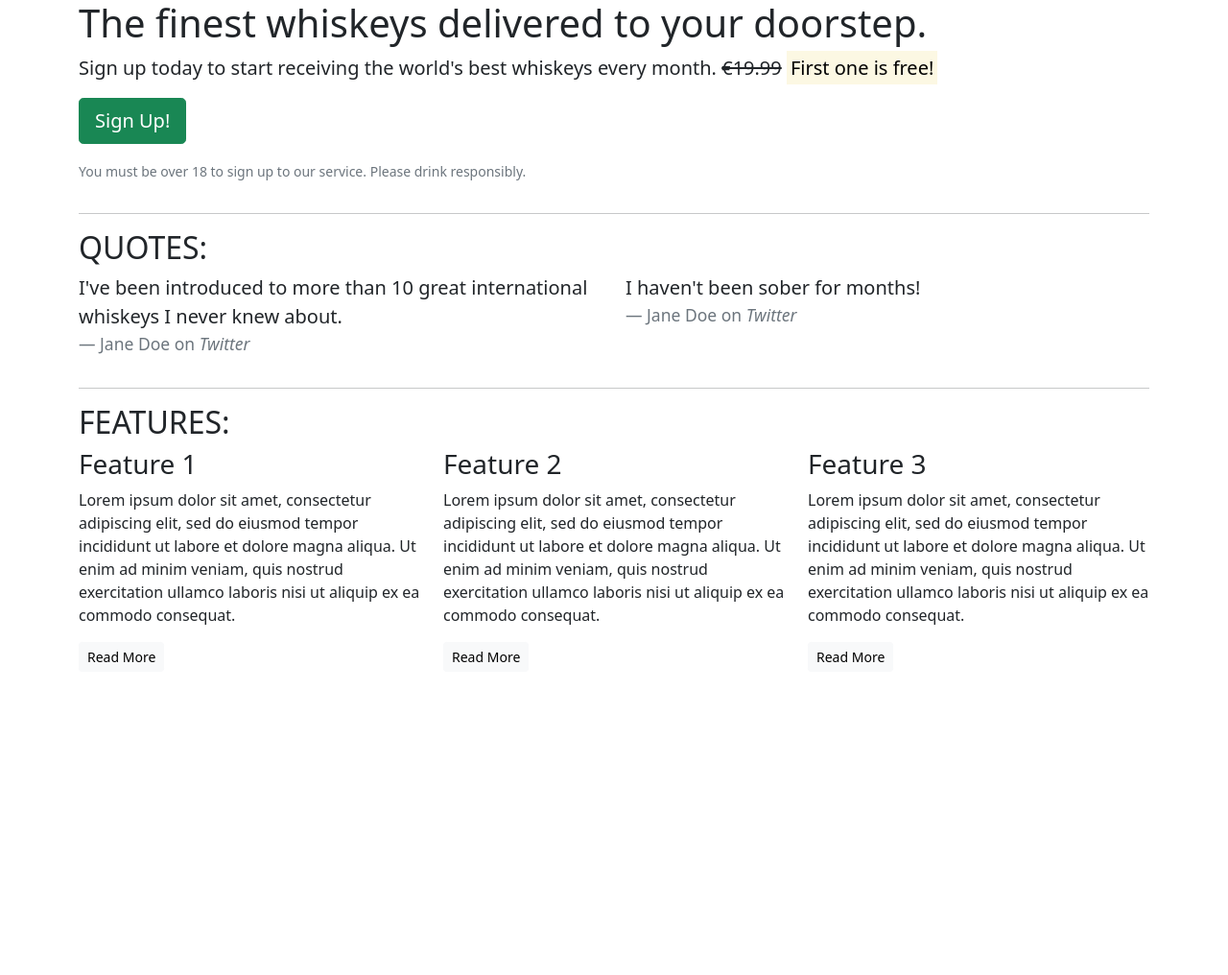
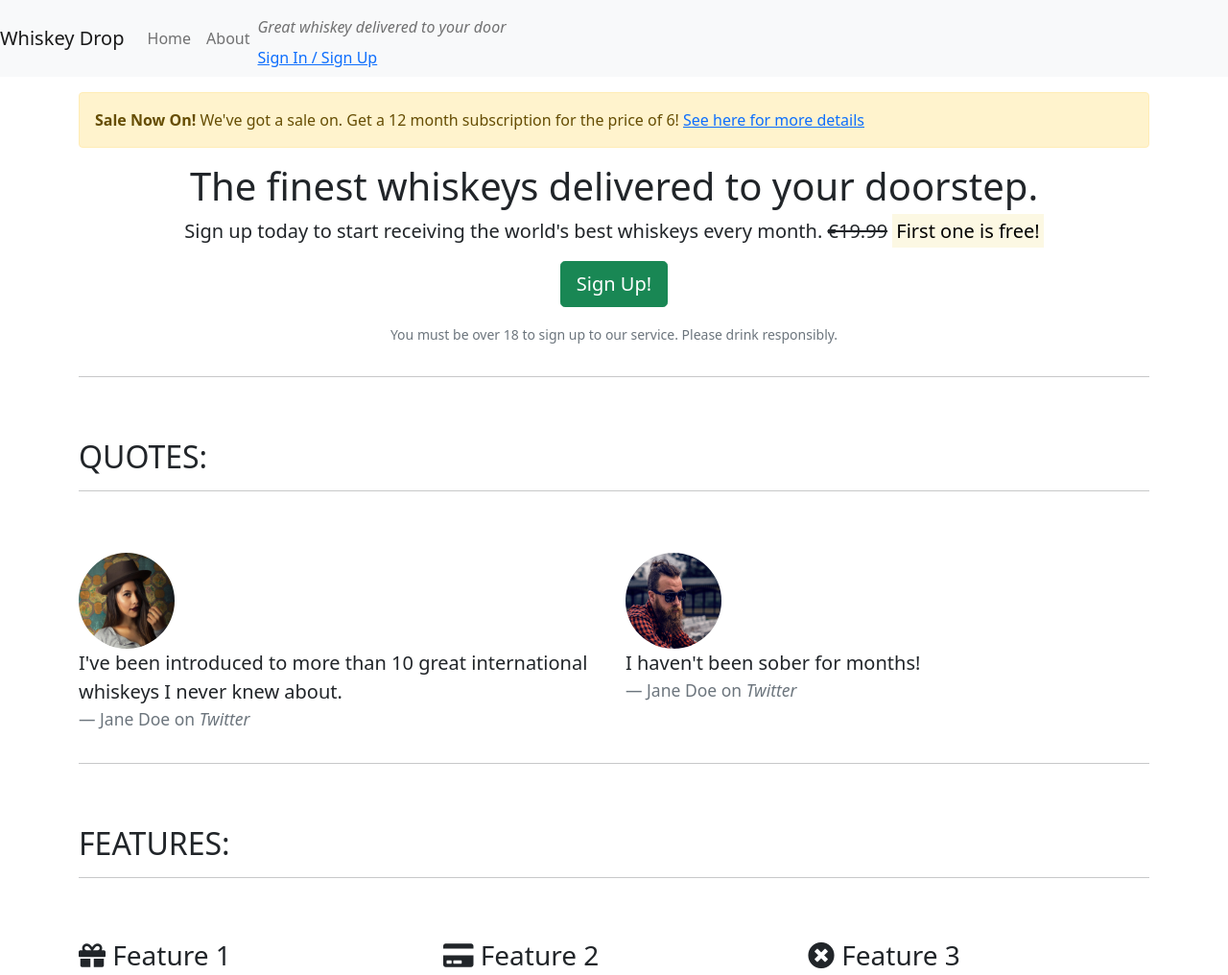
Before and after one commit to Matex600/Boot-strap-CI, a plain HTML site: page index.html in a window 1280 px wide. Shown: the top 1016 px of the page at 96% size. Before the commit the page ends 800 px from the top, so only its background shows below. Drawn offline with nearby package versions, Linux system fonts and the light colour scheme.

Commit message:
add extra styles to landing page

```diff
--- a/index.html
+++ b/index.html
@@ -3,80 +3,136 @@
 
 <head>
     <meta charset="utf-8">
-
+    <meta name="viewport" content="width=device-width, initial-scale=1.0">
     <title>Whiskey Drop | Taste a new whiskey every month</title>
-    <link href="https://cdn.jsdelivr.net/npm/bootstrap@5.1.3/dist/css/bootstrap.min.css" rel="stylesheet" integrity="sha384-1BmE4kWBq78iYhFldvKuhfTAU6auU8tT94WrHftjDbrCEXSU1oBoqyl2QvZ6jIW3" crossorigin="anonymous">
-    <meta name="viewport" content="width=device-width, initial-scale=1.0">
-    <script src="https://cdn.jsdelivr.net/npm/bootstrap@5.1.3/dist/js/bootstrap.bundle.min.js" integrity="sha384-ka7Sk0Gln4gmtz2MlQnikT1wXgYsOg+OMhuP+IlRH9sENBO0LRn5q+8nbTov4+1p" crossorigin="anonymous"></script>
+    <link href="https://cdn.jsdelivr.net/npm/bootstrap@5.1.3/dist/css/bootstrap.min.css" rel="stylesheet"
+        integrity="sha384-1BmE4kWBq78iYhFldvKuhfTAU6auU8tT94WrHftjDbrCEXSU1oBoqyl2QvZ6jIW3" crossorigin="anonymous">
+    <script src="https://cdn.jsdelivr.net/npm/bootstrap@5.1.3/dist/js/bootstrap.bundle.min.js"
+        integrity="sha384-ka7Sk0Gln4gmtz2MlQnikT1wXgYsOg+OMhuP+IlRH9sENBO0LRn5q+8nbTov4+1p" crossorigin="anonymous">
+    </script>
+    <link rel="stylesheet" href="https://use.fontawesome.com/releases/v5.6.1/css/all.css"
+        integrity="sha384-gfdkjb5BdAXd+lj+gudLWI+BXq4IuLW5IT+brZEZsLFm++aCMlF1V92rMkPaX4PP" crossorigin="anonymous">
 </head>
 
 <body>
-    <article class="container">
+    <!--Nav-->
+    <nav class="navbar navbar-light navbar-expand-sm bg-light">
+        <a href="/" class="navbar-brand">
+            Whiskey Drop</a>
+        <ul class="navbar-nav mr-auto">
+            <li class="active nav-item mr-2"><a class="nav-link" href="/">Home</a></li>
+            <li class="nav-item mr-2"><a class="nav-link" href="">About</a></li>
+            <li class="nav-item mr-2 d-block d-sm-none"><a class="nav-link" href="">Sign In / Sign Up</a></li>
+        </ul>
+
+        <div class="d-none d-md-block">
+            <p class="navbar-text my-auto mr-2"><i>Great whiskey delivered to your door</i></p>
+            <a href="/login">Sign In / Sign Up</a>
+        </div>
+        <!--</div>-->
+    </nav>
+    <article class="container mt-3">
+        <div class="row d-none d-sm-block">
+            <div class="col-12">
+                <div class="alert alert-warning">
+                    <strong>Sale Now On!</strong> We've got a sale on. Get a 12 month subscription for the price of 6!
+                    <a href="">See here for more details</a>
+                </div>
+            </div>
+        </div>
         <!-- Callout -->
         <div class="row">
             <div class="col-12">
-                <section class="callout">
+                <section class="callout jumbotron text-center">
                     <h1>The finest whiskeys delivered to your doorstep.</h1>
-                    <p class="lead">Sign up today to start receiving the world's best whiskeys every month. <s>€19.99</s> <strong><mark>First one is free!</mark></strong></p>
+                    <p class="lead">Sign up today to start receiving the world's best whiskeys every month.
+                        <s class="d-none d-sm-inline">€19.99</s>
+                        <span class="d-inline d-sm-none"><br></span>
+                        <strong><mark>First one is free!</mark></strong></p>
                     <p><button class="btn btn-lg btn-success">Sign Up!</button></p>
-                    <p class="text-muted"><small>You must be over 18 to sign up to our service. Please drink responsibly.</small></p>
+                    <p class="text-muted"><small>You must be over 18 to sign up to our service. Please drink
+                            responsibly.</small></p>
                 </section>
             </div>
         </div>
         <!-- /.callout -->
         <hr>
-
         <!-- Quotes -->
         <section class="quotes">
             <div class="row">
-                <div class="col-12">
+                <div class="col-12 my-5">
                     <h2 class="text-uppercase">Quotes:</h2>
+                    <hr />
                 </div>
             </div>
             <div class="row">
                 <div class="col-12 col-md-6">
-                    <blockquote class="blockquote">
-                        <p>I've been introduced to more than 10 great international whiskeys I never knew about.</p>
-                        <footer class="blockquote-footer">Jane Doe on <cite title="Twitter">Twitter</cite></footer>
-                    </blockquote>
+                    <div class="media">
+                        <div class="d-none d-sm-block">
+                            <img src="images/girl-image.png" class="rounded-circle mr-3" height=100 width=100>
+                        </div>
+                        <div class="media-body">
+                            <blockquote class="blockquote">
+                                <p>I've been introduced to more than 10 great international whiskeys I never knew about.
+                                </p>
+                                <footer class="blockquote-footer">Jane Doe on <cite title="Twitter">Twitter</cite>
+                                </footer>
+                            </blockquote>
+                        </div>
+                    </div>
                 </div>
                 <div class="col-12 col-md-6">
-                    <blockquote class="blockquote">
-                        <p>I haven't been sober for months!</p>
-                        <footer class="blockquote-footer">Jane Doe on <cite title="Twitter">Twitter</cite></footer>
-                    </blockquote>
+                    <div class="media">
+                        <div class="d-none d-sm-block">
+                            <img src="images/guy-image.png" class="rounded-circle mr-3" height=100 width=100>
+                        </div>
+                        <div class="media-body">
+                            <blockquote class="blockquote">
+                                <p>I haven't been sober for months!</p>
+                                <footer class="blockquote-footer">Jane Doe on <cite title="Twitter">Twitter</cite>
+                                </footer>
+                            </blockquote>
+                        </div>
+                    </div>
                 </div>
             </div>
         </section>
         <!-- /.quotes -->
         <hr>
-
         <!-- Features -->
         <section class="features">
             <div class="row">
-                <div class="col-12">
+                <div class="col-12 my-5">
                     <h2 class="text-uppercase">Features:</h2>
+                    <hr />
                 </div>
             </div>
             <div class="row">
                 <div class="col-12 col-md-6 col-lg-4">
                     <div class="feature">
-                        <h3>Feature 1</h3>
-                        <p>Lorem ipsum dolor sit amet, consectetur adipiscing elit, sed do eiusmod tempor incididunt ut labore et dolore magna aliqua. Ut enim ad minim veniam, quis nostrud exercitation ullamco laboris nisi ut aliquip ex ea commodo consequat.</p>
+                        <h3><i class="fas fa-gift d-none d-sm-inline"></i> Feature 1 <span
+                                class="badge badge-success">New!</span></h3>
+                        <p>Lorem ipsum dolor sit amet, consectetur adipiscing elit, sed do eiusmod tempor incididunt ut
+                            labore et dolore magna aliqua. Ut enim ad minim veniam, quis nostrud exercitation ullamco
+                            laboris nisi ut aliquip ex ea commodo consequat.</p>
                         <p><a class="btn btn-sm btn-light" href="">Read More</a></p>
                     </div>
                 </div>
                 <div class="col-12 col-md-6 col-lg-4">
                     <div class="feature">
-                        <h3>Feature 2</h3>
-                        <p>Lorem ipsum dolor sit amet, consectetur adipiscing elit, sed do eiusmod tempor incididunt ut labore et dolore magna aliqua. Ut enim ad minim veniam, quis nostrud exercitation ullamco laboris nisi ut aliquip ex ea commodo consequat.</p>
+                        <h3><i class="fas fa-credit-card d-none d-sm-inline"></i> Feature 2</h3>
+                        <p>Lorem ipsum dolor sit amet, consectetur adipiscing elit, sed do eiusmod tempor incididunt ut
+                            labore et dolore magna aliqua. Ut enim ad minim veniam, quis nostrud exercitation ullamco
+                            laboris nisi ut aliquip ex ea commodo consequat.</p>
                         <p><a class="btn btn-sm btn-light" href="">Read More</a></p>
                     </div>
                 </div>
                 <div class="col-12 d-md-none d-lg-block col-lg-4">
                     <div class="feature">
-                        <h3>Feature 3</h3>
-                        <p>Lorem ipsum dolor sit amet, consectetur adipiscing elit, sed do eiusmod tempor incididunt ut labore et dolore magna aliqua. Ut enim ad minim veniam, quis nostrud exercitation ullamco laboris nisi ut aliquip ex ea commodo consequat.</p>
+                        <h3><i class="fas fa-times-circle d-none d-sm-inline"></i> Feature 3</h3>
+                        <p>Lorem ipsum dolor sit amet, consectetur adipiscing elit, sed do eiusmod tempor incididunt ut
+                            labore et dolore magna aliqua. Ut enim ad minim veniam, quis nostrud exercitation ullamco
+                            laboris nisi ut aliquip ex ea commodo consequat.</p>
                         <p><a class="btn btn-sm btn-light" href="">Read More</a></p>
                     </div>
                 </div>
```
Also changed, not shown: images/girl-image.png (added), images/guy-image.png (added).
